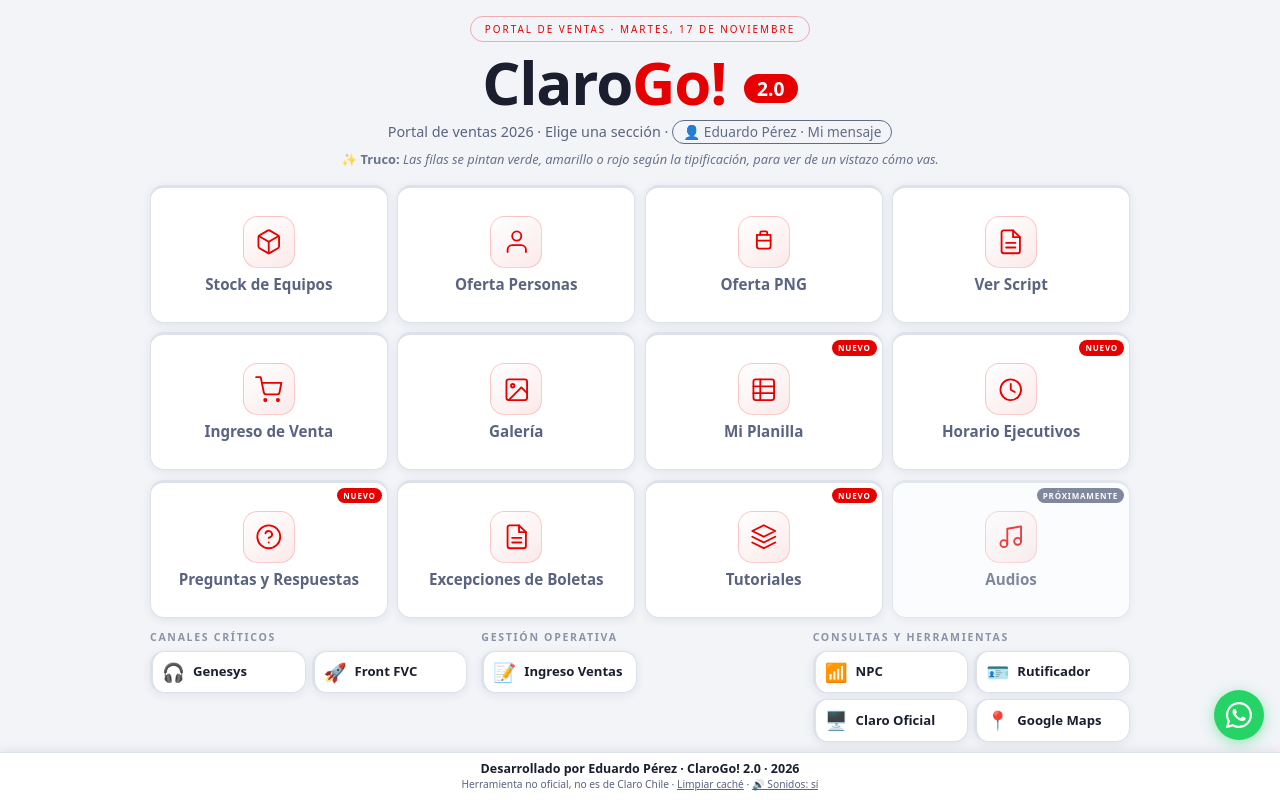
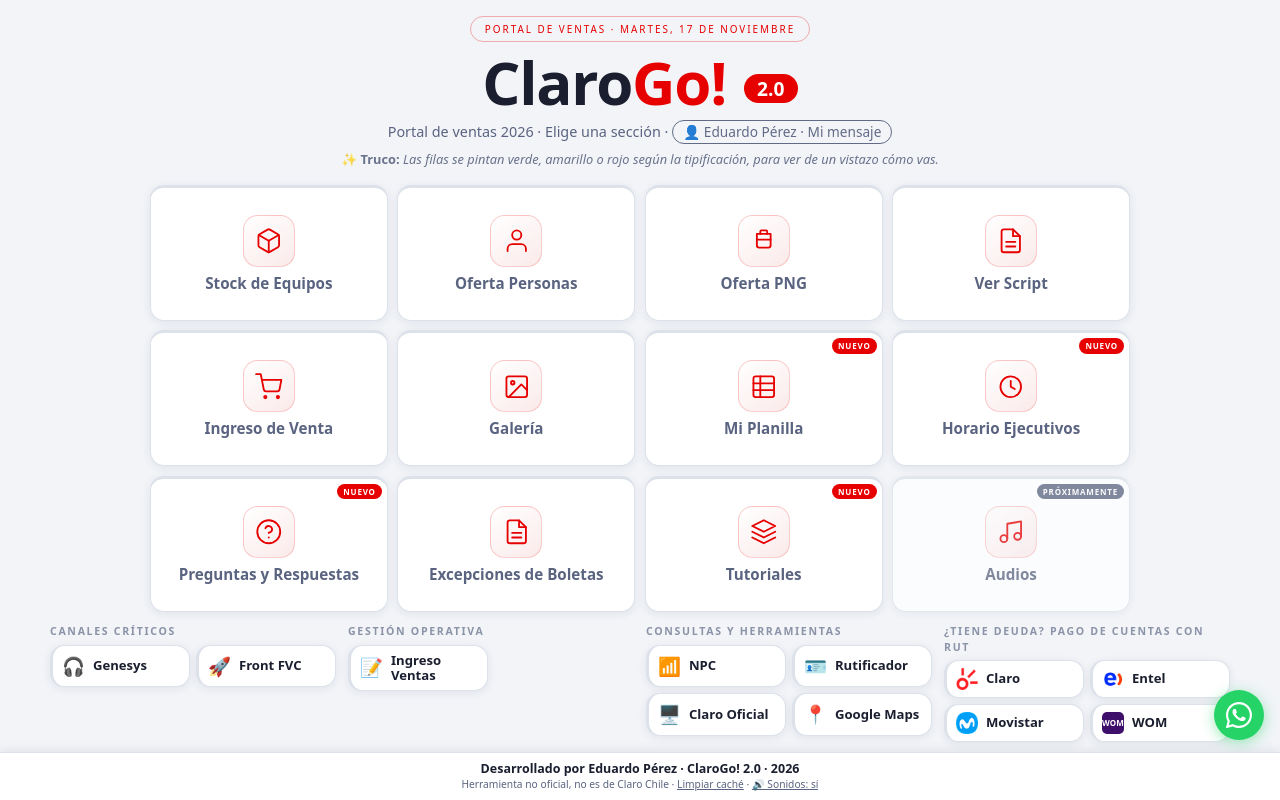
Before and after one commit to cotizadora/clarogo, a browser extension: page index.html in a window 1280 px wide. Drawn offline with Linux system fonts and the light colour scheme.

Commit message:
Inicio: accesos a los portales de pago de Claro, Entel, Movistar y WOM para revisar deuda
Co-Authored-By: Claude Opus 5.5 <noreply@anthropic.com>

```diff
--- a/index.html
+++ b/index.html
@@ -198,6 +198,8 @@ dialog::backdrop{background:rgba(0,0,0,.55)}
 .link:hover{border-left-color:var(--red);background:#fff5f5}
 .link.dest{border-left-color:#0f9d58}
 .link span{font-size:1.15rem;flex:none}
+.link .lk-logo{display:block;width:22px;height:22px;border-radius:5px}
+.link .lk-wom{display:grid;place-items:center;width:22px;height:22px;border-radius:5px;background:#3d0f6b;color:#fff;font-size:.5rem;font-weight:900;letter-spacing:.02em}
 .link div{min-width:0;line-height:1.2}
 .link b{display:block;font-size:.84rem;white-space:nowrap;overflow:hidden;text-overflow:ellipsis}
 .link small{display:block;font-size:.68rem;color:var(--dim);white-space:nowrap;overflow:hidden;text-overflow:ellipsis}
@@ -561,7 +563,7 @@ body[data-view="inicio"] main{display:flex;flex-direction:column;min-height:0;pa
 #home-links{display:none}
 /* Inicio en PC: enlaces a la mano debajo del menú; el botón Enlaces se oculta */
 @media (min-width:900px){
-  #home-links{display:grid;grid-template-columns:repeat(3,1fr);gap:14px;width:100%;max-width:980px;margin:clamp(8px,1.6vh,16px) auto 0;flex-shrink:0;text-align:left}
+  #home-links{display:grid;grid-template-columns:repeat(4,1fr);gap:12px;width:100%;max-width:1180px;margin:clamp(8px,1.6vh,16px) auto 0;flex-shrink:0;text-align:left}
   #home-links .links{grid-template-columns:1fr 1fr;gap:6px}
   #home-links .lbl{margin-bottom:5px}
   #home-links .link{padding:7px 9px;gap:8px}
@@ -1074,7 +1076,13 @@ const ENLACES = [
   ['📶','NPC','Compañía Portados','https://www.numerosportados.cl/'],
   ['🪪','Rutificador','Confirmación Identidad','https://www.nombrerutyfirma.com/'],
   ['🖥️','Claro Oficial','Portal Comercial','https://www.clarochile.cl/personas/'],
-  ['📍','Google Maps','Buscador Direcciones','https://www.google.com/maps']]}
+  ['📍','Google Maps','Buscador Direcciones','https://www.google.com/maps']]},
+ // Portales de pago de cada compañía: con el RUT del cliente se ve si tiene deuda antes de evaluarlo
+ {t:'¿Tiene deuda? Pago de cuentas con RUT',items:[
+  ['img:logos/claro.png','Claro','Pago Express','https://sucursalvirtual.clarochile.cl/PagoExpress'],
+  ['img:logos/entel.png','Entel','Pago de cuentas','https://miperfil.entel.cl/PagoUnificado/Home'],
+  ['img:logos/movistar.png','Movistar','Pago de cuentas','https://pagos.movistar.cl/publico/'],
+  ['wom','WOM','Paga aquí','https://www.wom.cl/paga-aqui/']]}
 ];
 const GALERIA = [['01','HONOR 400 SMART 5G 256GB'],['02','HONOR MAGIC 8 LITE 5G 256GB'],['03','HONOR X6B 5G 256GB'],['04','SAMSUNG GALAXY A06 5G 128GB'],['05','XIAOMI REDMI 15C 128GB'],['06','XIAOMI REDMI 15C 256GB'],['07','MOTOROLA G56 5G 256GB'],['08','ZTE BLADE V70 MAX 256GB'],['09','ZTE NUBIA NEO 3 GT 5G 256GB'],['10','Redmi Note 15 Pro 5G 512GB Titanio Buds 6 Play'],['11','S25 FE 5G 128GB Black']];
 const TUTORIALES = [
@@ -2029,8 +2037,9 @@ function initScript() {
    ════════════════════════════════════════════════════════════════ */
 function initVenta() { $('#venta-link').href = FORM_VENTA; $('#venta-frame').src = FORM_VENTA + '?embedded=true'; }
 // Mismo bloque de enlaces para la sección Enlaces y para el inicio en PC
+const icoEnlace = x => x.startsWith('img:') ? `<span><img class="lk-logo" src="${esc(x.slice(4))}" alt="" width="22" height="22"></span>` : x === 'wom' ? '<span class="lk-wom">WOM</span>' : `<span>${x}</span>`;
 function enlacesHTML() {
-  const a = (i, cls = '') => `<a class="card link${cls}" href="${esc(i[3])}" target="_blank" rel="noopener noreferrer" title="${esc(i[1] + ': ' + i[2])}"><span>${i[0]}</span><div><b>${i[1]}</b><small>${i[2]}</small></div></a>`;
+  const a = (i, cls = '') => `<a class="card link${cls}" href="${esc(i[3])}" target="_blank" rel="noopener noreferrer" title="${esc(i[1] + ': ' + i[2])}">${icoEnlace(i[0])}<div><b>${i[1]}</b><small>${i[2]}</small></div></a>`;
   return ENLACES.map(g => `<div><div class="lbl">${g.t}</div><div class="links">${g.items.map(i => a(i)).join('')}</div></div>`).join('');
 }
 function initEnlaces() { $('#e-grid').innerHTML = enlacesHTML(); }
```
Also changed, not shown: logos/claro.png (added), logos/entel.png (added), logos/movistar.png (added), 1 other file.
